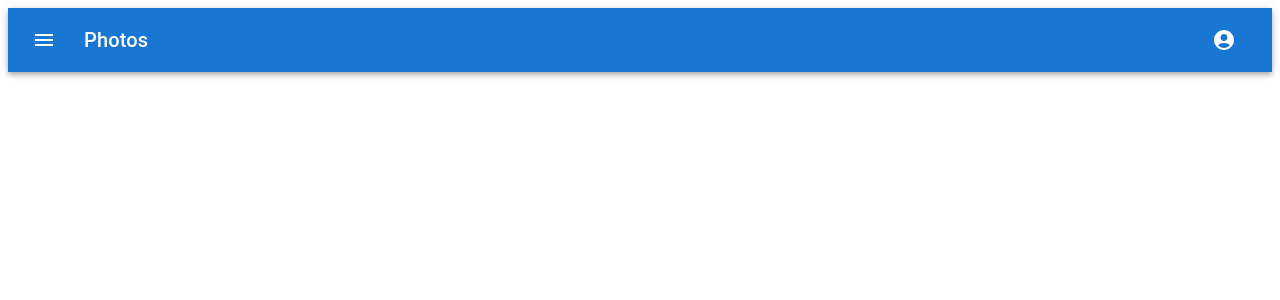
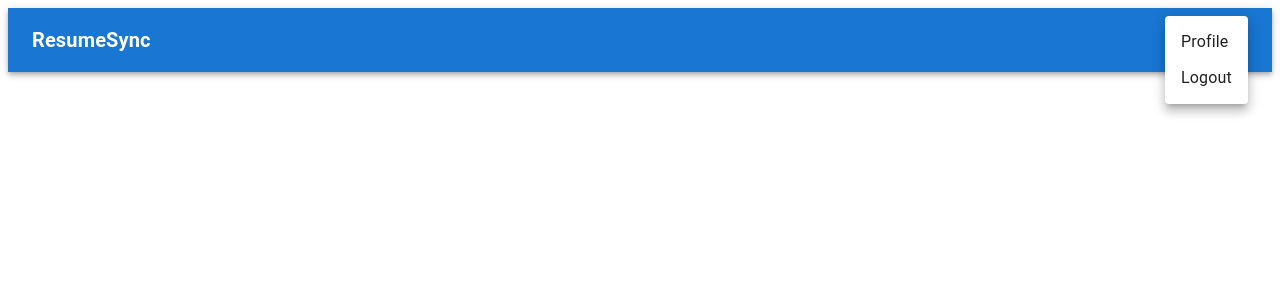
Before and after one commit to sushmithashettigar29/ResumeSync, a React (Create React App) app in the folder frontend/: page /home in a window 1280 px wide. Both pictures are taken after a click on the button "account of current user". Shown: the top 300 px of the page. Built offline with nearby package versions, Linux system fonts and the light colour scheme.

Commit message:
Add files

```diff
--- a/frontend/src/App.js
+++ b/frontend/src/App.js
@@ -1,9 +1,12 @@
 // src/App.js
 import React from "react";
-import { Routes, Route } from "react-router-dom";
+import { Route, Routes } from "react-router-dom";
 import Login from "./components/Login";
 import Register from "./components/Register";
 import HomePage from "./components/HomePage";
+import NewResume from "./components/NewResume";
+import EnchanceResume from "./components/EnchanceResume";
+import Profile from "./components/Profile";
 
 const App = () => {
   return (
@@ -11,6 +14,9 @@ const App = () => {
       <Route path="/" element={<Login />} />
       <Route path="/register" element={<Register />} />
       <Route path="/home" element={<HomePage />} />
+      <Route path="/new-resume" element={<NewResume />} />
+      <Route path="/enhance-resume" element={<EnchanceResume />} />
+      <Route path="/profile" element={<Profile />} />
     </Routes>
   );
 };
--- /dev/null
+++ b/frontend/src/components/EnchanceResume.js
@@ -0,0 +1,14 @@
+import React from "react";
+import { Container, Typography } from "@mui/material";
+function EnchanceResume() {
+  return (
+    <Container>
+      <Typography variant="h4" gutterBottom>
+        Enhance Your Existing Resume
+      </Typography>
+      {/* Add your form or content for enhancing an existing resume here */}
+    </Container>
+  );
+}
+
+export default EnchanceResume;
--- a/frontend/src/components/HomePage.js
+++ b/frontend/src/components/HomePage.js
@@ -1,98 +1,9 @@
 import React from "react";
-import { Typography } from "@mui/material";
-import AppBar from "@mui/material/AppBar";
-import Box from "@mui/material/Box";
-import Toolbar from "@mui/material/Toolbar";
-import IconButton from "@mui/material/IconButton";
-import MenuIcon from "@mui/icons-material/Menu";
-import AccountCircle from "@mui/icons-material/AccountCircle";
-import Switch from "@mui/material/Switch";
-import FormControlLabel from "@mui/material/FormControlLabel";
-import FormGroup from "@mui/material/FormGroup";
-import MenuItem from "@mui/material/MenuItem";
-import Menu from "@mui/material/Menu";
-import { useNavigate } from "react-router-dom"; // Import useNavigate
+import NavBar from "./NavBar";
 
 const HomePage = () => {
-  const [auth, setAuth] = React.useState(true); // Track authentication state
-  const [anchorEl, setAnchorEl] = React.useState(null);
-  const navigate = useNavigate(); // Initialize useNavigate
-
-  const handleChange = (event) => {
-    setAuth(event.target.checked);
-
-    // If the user logs out (auth is false), navigate to the login page
-    if (!event.target.checked) {
-      // Clear any authentication tokens or user data here, if needed
-      navigate("/login"); // Redirect to login page
-    }
-  };
-
-  const handleMenu = (event) => {
-    setAnchorEl(event.currentTarget);
-  };
-
-  const handleClose = () => {
-    setAnchorEl(null);
-  };
-
-  const handleLogout = () => {
-    // Logic to log out the user (clear tokens, session, etc.)
-    setAuth(false); // Set auth to false to indicate logged-out state
-    navigate("/"); // Navigate to the login page after logout
-  };
-
   return (
-    <Box sx={{ flexGrow: 1 }}>
-      <AppBar position="static">
-        <Toolbar>
-          <IconButton
-            size="large"
-            edge="start"
-            color="inherit"
-            aria-label="menu"
-            sx={{ mr: 2 }}
-          >
-            <MenuIcon />
-          </IconButton>
-          <Typography variant="h6" component="div" sx={{ flexGrow: 1 }}>
-            Photos
-          </Typography>
-          {auth && (
-            <div>
-              <IconButton
-                size="large"
-                aria-label="account of current user"
-                aria-controls="menu-appbar"
-                aria-haspopup="true"
-                onClick={handleMenu}
-                color="inherit"
-              >
-                <AccountCircle />
-              </IconButton>
-              <Menu
-                id="menu-appbar"
-                anchorEl={anchorEl}
-                anchorOrigin={{
-                  vertical: "top",
-                  horizontal: "right",
-                }}
-                keepMounted
-                transformOrigin={{
-                  vertical: "top",
-                  horizontal: "right",
-                }}
-                open={Boolean(anchorEl)}
-                onClose={handleClose}
-              >
-                <MenuItem onClick={handleLogout}>Logout</MenuItem>{" "}
-                {/* Show Logout */}
-              </Menu>
-            </div>
-          )}
-        </Toolbar>
-      </AppBar>
-    </Box>
+   <NavBar/>
   );
 };
 
--- /dev/null
+++ b/frontend/src/components/NavBar.js
@@ -0,0 +1,81 @@
+import React from "react";
+import { useNavigate } from "react-router-dom";
+import { Typography } from "@mui/material";
+import AppBar from "@mui/material/AppBar";
+import Box from "@mui/material/Box";
+import Toolbar from "@mui/material/Toolbar";
+import IconButton from "@mui/material/IconButton";
+import AccountCircle from "@mui/icons-material/AccountCircle";
+import MenuItem from "@mui/material/MenuItem";
+import Menu from "@mui/material/Menu";
+
+function NavBar() {
+  const [auth, setAuth] = React.useState(true);
+  const [anchorEl, setAnchorEl] = React.useState(null);
+  const navigate = useNavigate();
+
+  const handleMenu = (event) => {
+    setAnchorEl(event.currentTarget);
+  };
+
+  const handleClose = () => {
+    setAnchorEl(null);
+  };
+
+  const handleLogout = () => {
+    setAuth(false);
+    navigate("/");
+  };
+  const handleProfile = () => {
+    navigate("/profile");
+  };
+  return (
+    <Box sx={{ flexGrow: 1 }}>
+      <AppBar position="static">
+        <Toolbar>
+          <Typography
+            variant="h6"
+            component="div"
+            sx={{ flexGrow: 1, fontWeight: "bold" }}
+          >
+            ResumeSync
+          </Typography>
+          {auth && (
+            <div>
+              <IconButton
+                size="large"
+                aria-label="account of current user"
+                aria-controls="menu-appbar"
+                aria-haspopup="true"
+                onClick={handleMenu}
+                color="inherit"
+              >
+                <AccountCircle />
+              </IconButton>
+              <Menu
+                id="menu-appbar"
+                anchorEl={anchorEl}
+                anchorOrigin={{
+                  vertical: "top",
+                  horizontal: "right",
+                }}
+                keepMounted
+                transformOrigin={{
+                  vertical: "top",
+                  horizontal: "right",
+                }}
+                open={Boolean(anchorEl)}
+                onClose={handleClose}
+              >
+                <MenuItem onClick={handleProfile}>Profile</MenuItem>
+                <MenuItem onClick={handleLogout}>Logout</MenuItem>
+              </Menu>
+            </div>
+          )}
+        </Toolbar>
+      </AppBar>
+    </Box>
+  );
+}
+
+export default NavBar;
--- /dev/null
+++ b/frontend/src/components/NewResume.js
@@ -0,0 +1,14 @@
+import React from "react";
+import { Container, Typography } from "@mui/material";
+function NewResume() {
+  return (
+    <Container>
+      <Typography variant="h4" gutterBottom>
+        Create a New Resume
+      </Typography>
+      {/* Add your form or content for creating a new resume here */}
+    </Container>
+  );
+}
+
+export default NewResume;
--- /dev/null
+++ b/frontend/src/components/Profile.js
@@ -0,0 +1,13 @@
+import React from "react";
+import NavBar from "./NavBar";
+
+function Profile() {
+  return (
+    <>
+    <NavBar/>
+      <h1>Profile working!</h1>
+    </>
+  );
+}
+
+export default Profile;
```
